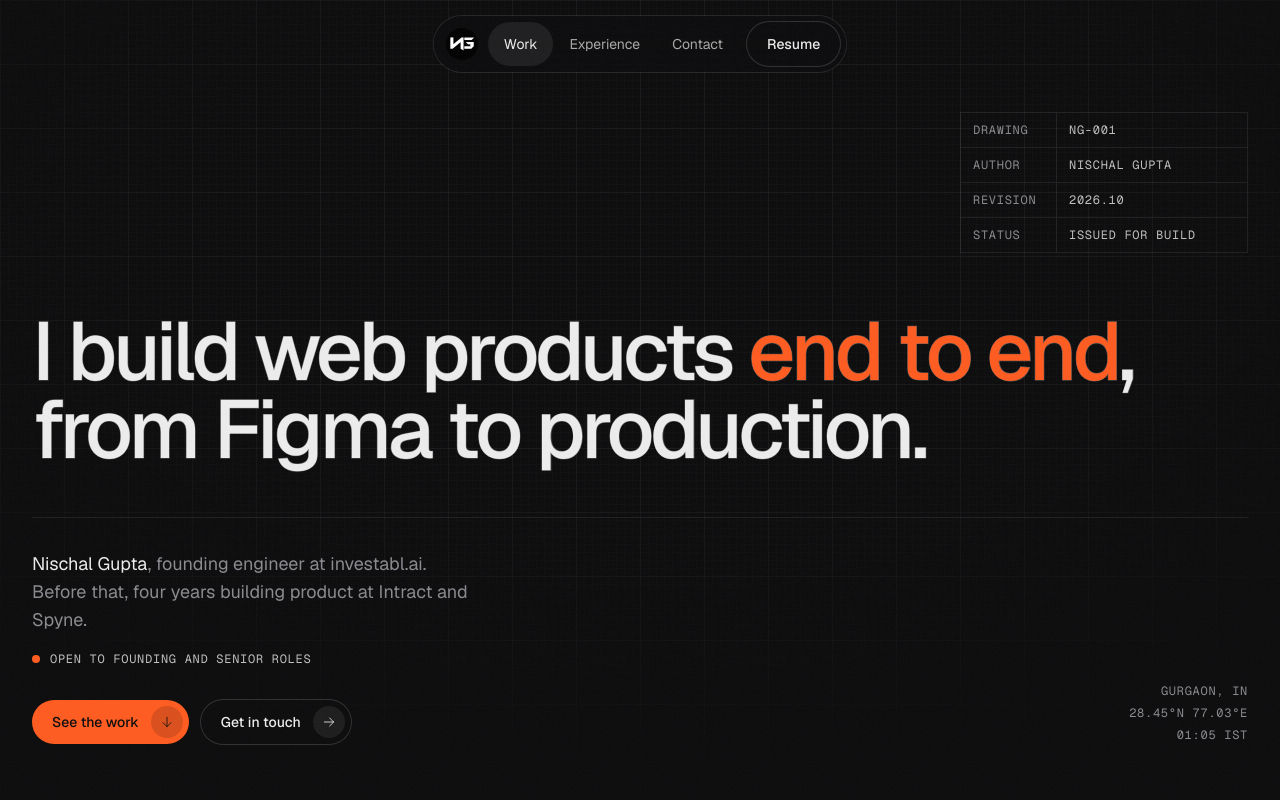
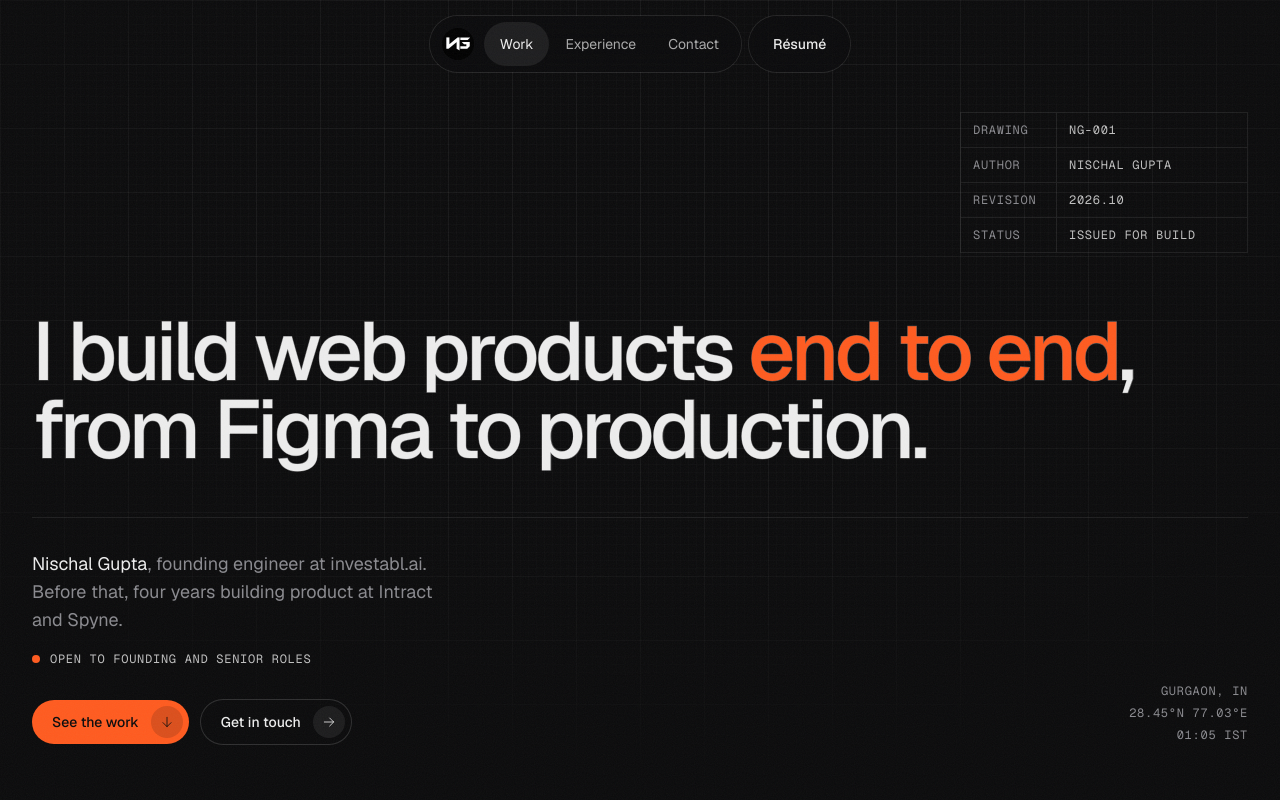
Before and after one commit to LoneWolfXVII/portfolio, a Next.js app: page / in a window 1280 px wide. Shown: the top 800 px of the page. Built offline with nearby package versions, Linux system fonts and the light colour scheme.

Commit message:
nav: detached Résumé pill; no stranded words in paragraphs

```diff
--- a/src/components/nav.tsx
+++ b/src/components/nav.tsx
@@ -98,7 +98,7 @@ export function Nav() {
 
 	return (
 		<>
-			<header className="fixed inset-x-0 top-4 z-50 flex justify-center px-4">
+			<header className="fixed inset-x-0 top-4 z-50 flex items-center justify-center gap-2 px-4">
 				<nav
 					aria-label="Primary"
 					className="flex w-full max-w-max items-center gap-1 rounded-full bg-bg/75 p-1.5 ring-1 ring-white/10 backdrop-blur-xl"
@@ -134,14 +134,6 @@ export function Nav() {
 							</li>
 						))}
 					</ul>
-					<a
-						href={profile.resume}
-						target="_blank"
-						rel="noopener noreferrer"
-						className="ml-1 hidden min-h-11 items-center rounded-full px-5 text-sm font-medium text-ink ring-1 ring-white/15 transition-[background-color,color,box-shadow,transform] duration-500 ease-[var(--ease-spring)] hover:bg-ink hover:text-bg hover:ring-ink active:scale-[0.98] sm:flex"
-					>
-						Resume
-					</a>
 					<button
 						ref={toggleRef}
 						type="button"
@@ -165,6 +157,15 @@ export function Nav() {
 						/>
 					</button>
 				</nav>
+				{/* Detached from the nav: the one action that leaves the site. */}
+				<a
+					href={profile.resume}
+					target="_blank"
+					rel="noopener noreferrer"
+					className="hidden min-h-14 items-center rounded-full bg-bg/75 px-6 text-sm font-medium text-ink ring-1 ring-white/10 backdrop-blur-xl transition-[background-color,color,box-shadow,transform] duration-500 ease-[var(--ease-spring)] hover:bg-ink hover:text-bg hover:ring-ink active:scale-[0.98] sm:flex"
+				>
+					Résumé
+				</a>
 			</header>
 
 			{open && (
@@ -197,7 +198,7 @@ export function Nav() {
 							rel="noopener noreferrer"
 							className="flex min-h-11 items-center rounded-full bg-ink px-5 text-sm font-medium text-bg"
 						>
-							Resume
+							Résumé
 						</a>
 						<a
 							href={`mailto:${profile.email}`}
--- a/src/components/sections/contact.tsx
+++ b/src/components/sections/contact.tsx
@@ -60,7 +60,7 @@ export function Contact() {
 						</p>
 						<div className="mt-10 flex flex-wrap gap-3">
 							<Cta href={profile.resume} external>
-								Resume
+								Résumé
 							</Cta>
 							<Cta
 								// Gmail in a new tab: a bare mailto does nothing when no mail app is set up.
@@ -75,7 +75,7 @@ export function Contact() {
 						<div className="mt-8">
 							<CopyEmail />
 						</div>
-						<p className="mt-10 max-w-md text-sm text-muted">
+						<p className="mt-10 max-w-xl text-sm text-muted">
 							I also take on select freelance projects. Email is the
 							best way to reach me.
 						</p>
--- a/src/styles/globals.css
+++ b/src/styles/globals.css
@@ -28,6 +28,13 @@
 		font-family: var(--font-sans);
 		-webkit-font-smoothing: antialiased;
 		text-rendering: optimizeLegibility;
+	}
+
+	/* No single word stranded on a paragraph's last line. */
+	p,
+	li,
+	dd {
+		text-wrap: pretty;
 	}
 
 	::selection {
```
